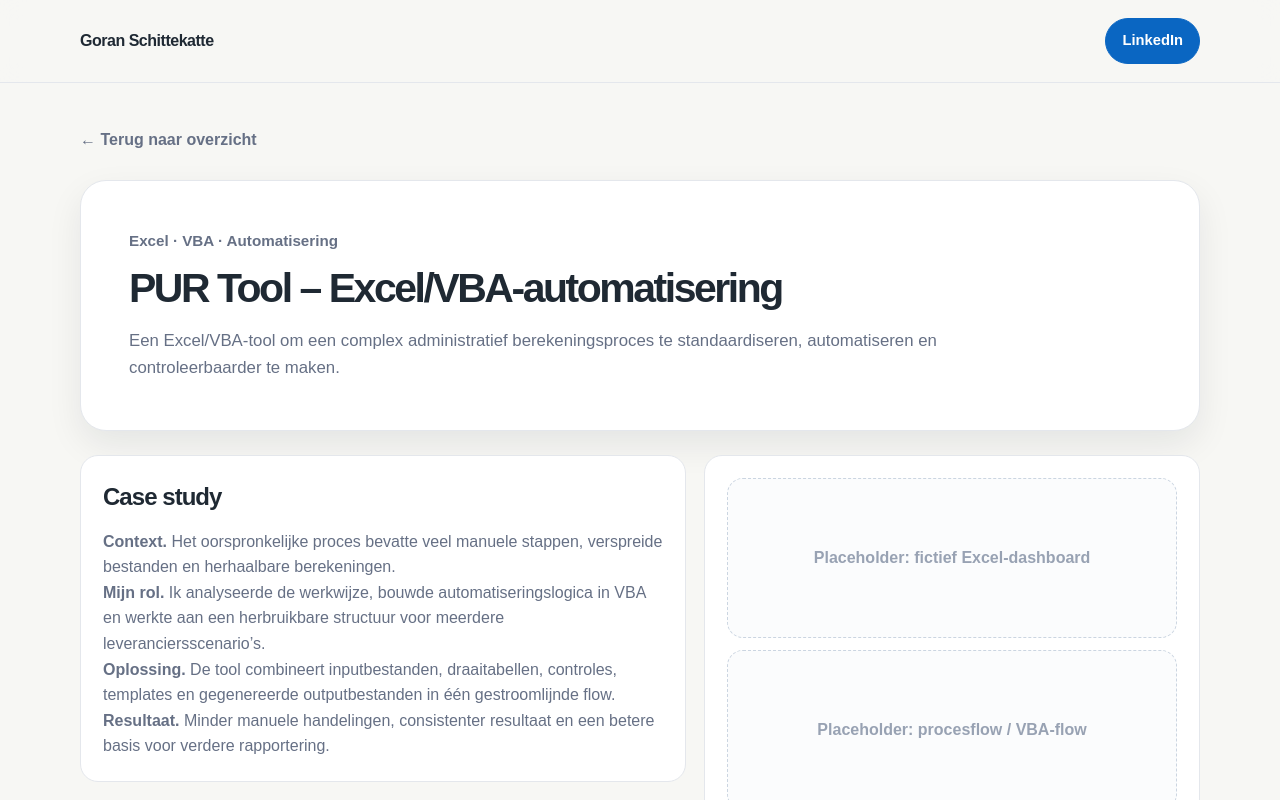
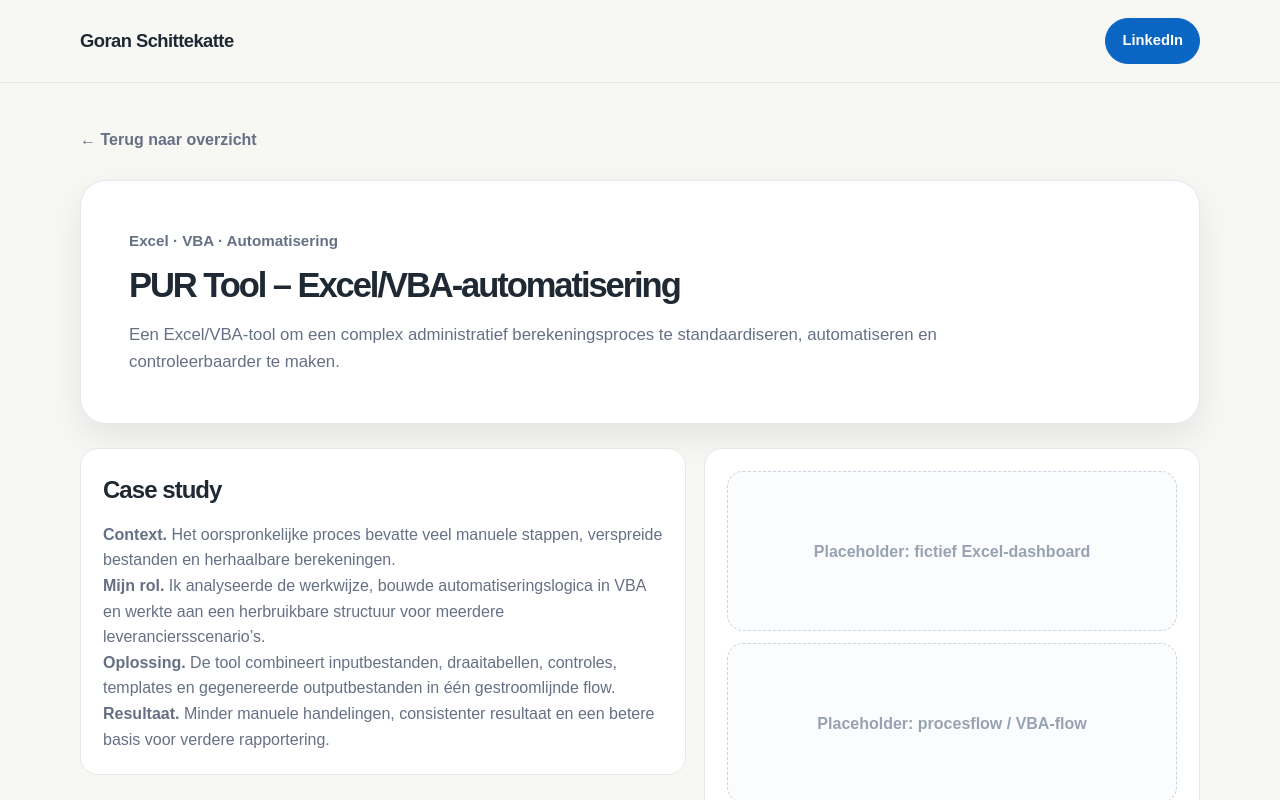
Before and after one commit to Goran-S-Git/Goran-Portfolio, a plain HTML site: page index.html in a window 1280 px wide. Both pictures are taken after a click on the link 260 px from the left and 681 px from the top of the page. Shown: the top 800 px of the page. Drawn offline with Linux system fonts and the light colour scheme.

Commit message:
Update index.html

```diff
--- a/index.html
+++ b/index.html
@@ -64,6 +64,7 @@
 
     .brand {
       font-weight: 700;
+      font-size: 1.15rem;
       letter-spacing: -0.03em;
     }
 
@@ -306,7 +307,7 @@
     }
 
     .project-hero h1 {
-      font-size: clamp(1.7rem, 3.2vw, 2.8rem);
+      font-size: clamp(1.45rem, 2.7vw, 2.35rem);
       line-height: 1.05;
       letter-spacing: -0.06em;
       margin-bottom: 18px;
```
